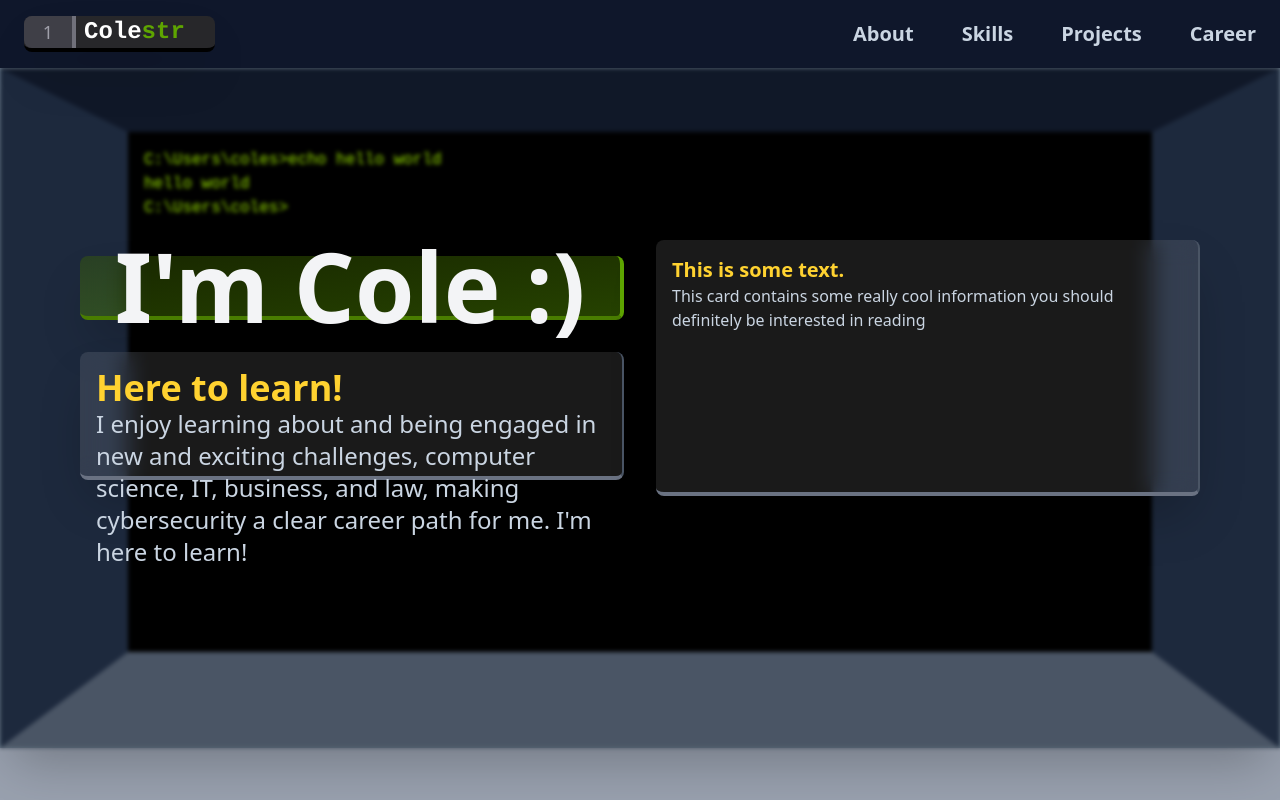
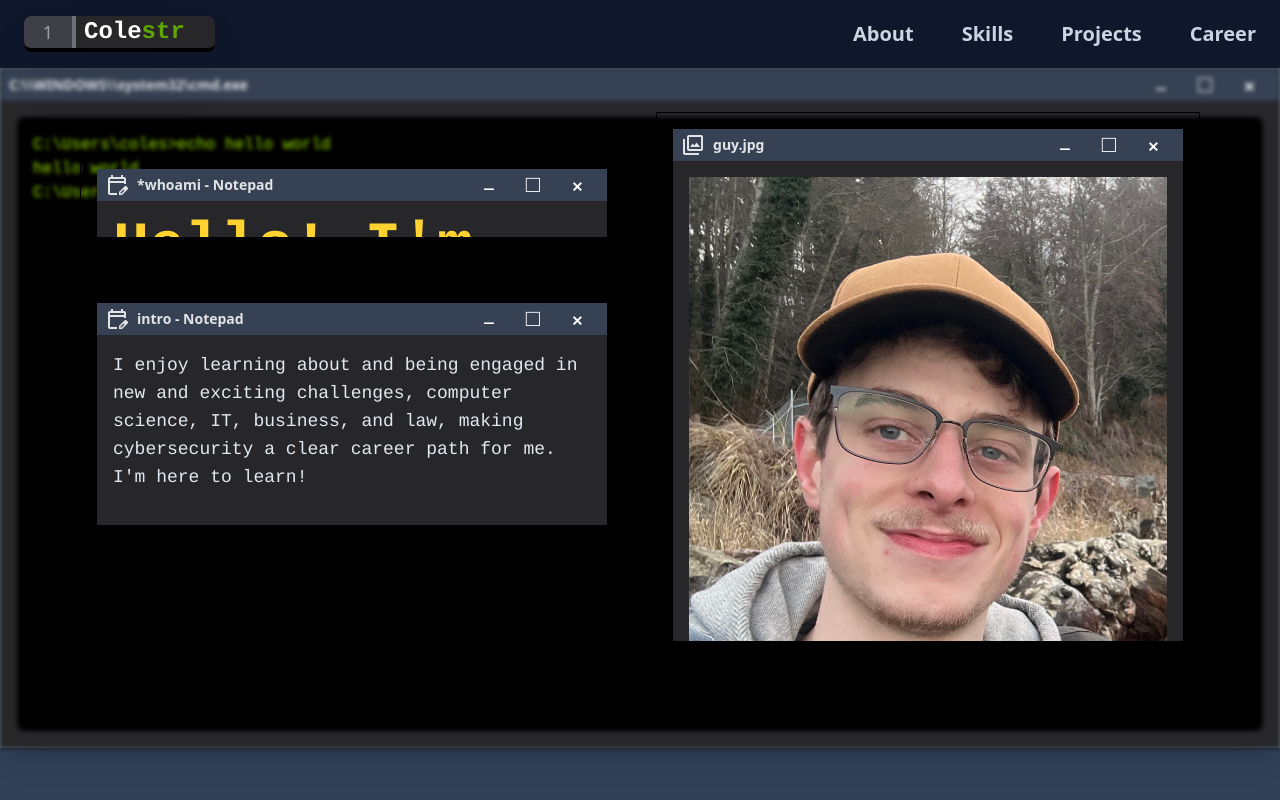
Before and after one commit to colestr/colestr-portfolio, a Svelte app: page / in a window 1280 px wide. Shown: the top 800 px of the page. Built offline with nearby package versions, Linux system fonts and the light colour scheme.

Commit message:
change hero section

```diff
--- a/index.html
+++ b/index.html
@@ -6,6 +6,8 @@
     <meta name="viewport" content="width=device-width, initial-scale=1.0" />
     <title>Cole's Portfolio</title>
     <link rel="stylesheet" href="https://fonts.googleapis.com/css2?family=Material+Symbols+Outlined:opsz,wght,FILL,GRAD@24,400,0,0&icon_names=home" />
+    <!-- <link rel="stylesheet" href="https://fonts.googleapis.com/css2?family=Material+Symbols+Outlined:opsz,wght,FILL,GRAD@24,400,0,0&icon_names=edit_calendar" /> -->
+    <link href="https://fonts.googleapis.com/css2?family=Material+Symbols+Outlined:opsz,wght,FILL,GRAD@20..48,100..700,0..1,-50..200" rel="stylesheet" />
   </head>
   <body>
     <div id="app"></div>
--- a/src/App.svelte
+++ b/src/App.svelte
@@ -1,10 +1,11 @@
-<!-- src/App.svelte -->
 <script lang="ts">
   import FancyButton from './FancyButton.svelte';
   import HeroScreen from './HeroScreen.svelte';
   import FakeConsoleText from './FakeConsoleText.svelte';
+  import AppWindow from './AppWindow.svelte';
   import Logo from './Logo.svelte';
   import dogImage from './assets/dog.jpg';
+  import guyImage from './assets/guy.jpg';
 </script>
 
 <header class="bg-slate-900 shadow-sm py-4 px-6 sticky top-0 z-50">
@@ -28,32 +29,46 @@
 
 <div class="container mx-auto">
   <section class="flex-col h-[85vh]">
-    <div class="relative h-[85vh] bg-black
-    border-t-gray-900 border-t-64
+    <!-- <div class="relative h-[85vh] bg-black
+    border-t-gray-900 border-t-128
     border-b-gray-600 border-b-96
     border-l-slate-800 border-l-128
-    border-r-slate-800 border-r-128
-    shadow-2xl blur-[2px]">
+    border-r-slate-800 border-r-64
+    shadow-2xl blur-[2px]"></div>
+     -->
+    <!-- <div class="relative h-[85vh] bg-black shadow-2xl blur-[2px]">
+      <FakeConsoleText></FakeConsoleText>
+    </div> -->
+    <AppWindow width="w-full" height="h-[85vh]" windowClass="blur-[2px]" windowName="C:\\WINDOWS\\system32\cmd.exe">
+      <FakeConsoleText></FakeConsoleText>
+    </AppWindow>
 
-    <FakeConsoleText />
-
-  </div>
     <div class="absolute left-16 right-16 top-24 bottom-40">
       <div class="grid grid-cols-2 h-full p-4 gap-8">
-        <div class="flex flex-col justify-center gap-8 h-full">
-          <div class="h-1/8 rounded-lg shadow-2xl bg-gradient-to-br from-lime-800/40 to-lime-600/40 backdrop-blur-md border-b-4 border-b-lime-700 border-r-4 border-r-lime-600 px-4 py-4
+        <div class="flex flex-col justify-start gap-8 h-full mt-10">
+          <!-- <div class="h-1/8 rounded-lg shadow-2xl bg-gradient-to-br from-lime-800/40 to-lime-600/40 backdrop-blur-md border-b-4 border-b-lime-700 border-r-4 border-r-lime-600 px-4 py-4
             flex items-center justify-center"> <h1 class="text-8xl font-extrabold text-gray-100 text-center">I'm Cole :)</h1>
-          </div>
-          <div class="h-1/4 rounded-lg shadow-2xl bg-white/10 backdrop-blur-md border-b-4 border-b-gray-500 border-r-2 border-r-gray-600 px-4 py-4">
+          </div> -->
+          <!-- <div class="h-1/4 rounded-lg shadow-2xl bg-white/10 backdrop-blur-md border-b-4 border-b-gray-500 border-r-2 border-r-gray-600 px-4 py-4">
             <h1 class="text-4xl font-bold text-amber-300">Here to learn!</h1>
             <p class="text-slate-300 text-2xl">I enjoy learning about and being engaged in new and exciting challenges, computer science, IT, business, and law, making cybersecurity a clear career path for me. I'm here to learn!</p>
-          </div>
+          </div> -->
+
+          <AppWindow width="" height="h-3/16" windowClass="px-4 py-4" windowName="*whoami - Notepad" backgroundColor='bg-zinc-800' iconName='edit_calendar'>
+            <h1 class='font-[Courier] font-bold text-6xl text-amber-300'>Hello! I'm Cole</h1>
+          </AppWindow>
+          <AppWindow width="w-full" height="h-[256px]" windowClass="px-4 py-4" windowName="intro - Notepad" iconName='edit_calendar'>
+            <h1 class='font-[Courier] text-lg text-slate-200'>I enjoy learning about and being engaged in new and exciting challenges, computer science, IT, business, and law, making cybersecurity a clear career path for me. I'm here to learn!</h1>
+          </AppWindow>
         </div>
         <!-- Gemini, I need this div in the center of the height -->
-        <div class="h-1/2 rounded-lg shadow-2xl bg-white/10 backdrop-blur-md border-b-4 border-b-gray-500 border-r-2 border-r-gray-600 px-4 py-4 self-center">
+        <!-- <div class="h-1/2 rounded-lg shadow-2xl bg-white/10 backdrop-blur-md border-b-4 border-b-gray-500 border-r-2 border-r-gray-600 px-4 py-4 self-center">
           <h1 class="text-xl font-bold text-amber-300">This is some text.</h1>
           <p class="text-slate-300">This card contains some really cool information you should definitely be interested in reading</p>
-        </div>
+        </div> -->
+        <AppWindow width="w-full" height="h-full" windowClass="px-4 py-4" windowName="guy.jpg" iconName="filter">
+          <img src={guyImage} alt="guy" />
+        </AppWindow>
       </div>
     </div>
   <div class="absolute left-0 right-0 top-0 bottom-100">
@@ -61,11 +76,16 @@
   </div>
   </section>
 
-  <section class="flex-col h-[85vh] bg-gray-400">
-    <!-- <div class="w-3xs h-36 bg-slate-900 rounded-2xl shadow-2xl border-b-4 border-slate-950 px-4 py-4">
+  <section class="h-[85vh] bg-slate-700 justify-items-center py-12">
+
+    <h1 class="text-6xl font-bold text-amber-300">
+      Skills
+    </h1>
+
+    <div class="w-3xs h-36 bg-slate-900 rounded-2xl shadow-2xl border-b-4 border-slate-950 px-4 py-4">
       <h1 class="text-xl font-bold text-amber-300">This is some text.</h1>
       <p class="text-slate-300">This card contains some really cool information you should definitely be interested in reading</p>
-    </div> -->
+    </div>
 
     <!-- <div class="w-3xs h-36 bg-slate-900 rounded-2xl shadow-2xl border-b-4 border-slate-950 px-4 py-4">
     </div> -->
--- /dev/null
+++ b/src/AppWindow.svelte
@@ -0,0 +1,121 @@
+<script lang="ts">
+    // --- Component Properties (Props) ---
+
+    /**
+     * The text displayed in the window's title bar.
+     * @default "New Window"
+     */
+    export let windowName: string = "New Window";
+
+    /**
+     * Tailwind CSS class for the background color of the title bar.
+     * Example: "bg-blue-700", "bg-gray-700"
+     * @default "bg-gray-700" (Typical Windows 10 inactive title bar)
+     */
+    export let titleBarColor: string = "bg-gray-700";
+
+    /**
+     * Tailwind CSS class for the background color of the window's main content area.
+     * Example: "bg-gray-900", "bg-white", "bg-zinc-800"
+     * @default "bg-zinc-800" (A slightly darker gray for content)
+     */
+    export let backgroundColor: string = "bg-zinc-800";
+
+    /**
+     * Tailwind CSS class for the width of the window.
+     * Example: "w-96", "w-full", "w-1/2"
+     * @default "w-96"
+     */
+    export let width: string = "w-96";
+
+    /**
+     * Tailwind CSS class for the height of the window.
+     * Example: "h-64", "h-full", "h-auto"
+     * @default "h-64"
+     */
+    export let height: string = "h-64";
+
+    /**
+     * Optional additional CSS classes to apply to the main window container.
+     * Example: "mt-4 ml-8", "rounded-xl"
+     */
+    export let windowClass: string = "";
+
+      /**
+     * Controls the scrollbar behavior for oversized content.
+     * "auto": Scrollbar appears only when content overflows.
+     * "hidden": Content is clipped, no scrollbar appears.
+     * "scroll": Scrollbar always appears, even if content doesn't overflow.
+     * @default "auto"
+     */
+    export let scrollbar: 'auto' | 'hidden' | 'scroll' = 'hidden';
+
+    export let iconName: string | undefined = undefined;
+
+    // Reactive class for scrollbar behavior
+    $: scrollbarClass = {
+        'auto': 'overflow-auto',
+        'hidden': 'overflow-hidden',
+        'scroll': 'overflow-y-scroll', // Using y-scroll for vertical scrollbar
+    }[scrollbar];
+  </script>
+
+  <div
+    class="flex flex-col shadow-xl border-[1px] border-black overflow-hidden {width} {height} {windowClass}"
+  >
+    <div
+      class="flex items-center justify-between px-2 py-1 {titleBarColor} text-zinc-200 font-sans text-sm select-none"
+      style="user-select: none; -webkit-app-region: drag;"
+      aria-label="Window title bar for {windowName}"
+    >
+        <div class="flex items-center">
+            {#if iconName}
+            <span class="material-symbols-outlined text-base mr-2" aria-hidden="true">
+                {iconName}
+            </span>
+            {/if}
+            <!-- <span class="material-symbols-outlined">
+                edit_calendar
+            </span> -->
+            <span class="font-semibold">{windowName}</span>
+        </div>
+
+      <div class="flex flex-shrink-0">
+        <button
+          class="w-11 h-6 flex items-center justify-center text-white focus:outline-none transition-colors duration-100 hover:bg-gray-600"
+          title="Minimize"
+          aria-label="Minimize window"
+        >
+          <span class="text-2xl mb-3 font-bold -mt-1">_</span>
+        </button>
+
+        <button
+          class="w-11 h-6 flex items-center justify-center text-white focus:outline-none transition-colors duration-100 hover:bg-gray-600"
+          title="Maximize"
+          aria-label="Maximize or restore window"
+        >
+            <span class="text-2xl font-bold -mt-1">□</span>
+        </button>
+
+        <button
+          class="w-11 h-6 flex items-center justify-center text-white focus:outline-none transition-colors duration-100 hover:bg-red-600"
+          title="Close"
+          aria-label="Close window"
+        >
+          <span class="text-md font-bold mt-1">✕</span>
+        </button>
+      </div>
+    </div>
+
+    <div class="flex-grow p-4 overflow-auto {scrollbarClass} {backgroundColor}">
+      <slot></slot>
+    </div>
+  </div>
+
+  <style>
+    /* Basic styles that might not be covered by Tailwind or for finer control */
+    button {
+      /* Ensures buttons don't have default browser outline on click */
+      outline: none;
+    }
+  </style>
--- a/src/FakeConsoleText.svelte
+++ b/src/FakeConsoleText.svelte
@@ -157,8 +157,8 @@
 
     // The main automated console loop
     async function autoConsoleLoop(): Promise<void> {
-      const minDelay = 2000; // 2 seconds
-      const maxDelay = 5000; // 5 seconds
+      const minDelay = 1000; // 2 seconds
+      const maxDelay = 2000; // 5 seconds
       const delay = Math.floor(Math.random() * (maxDelay - minDelay + 1)) + minDelay;
 
       loopTimeout = setTimeout(async () => {
```
Also changed, not shown: src/assets/guy.jpg (added). Lines whose indentation alone changed are shown as unchanged.
